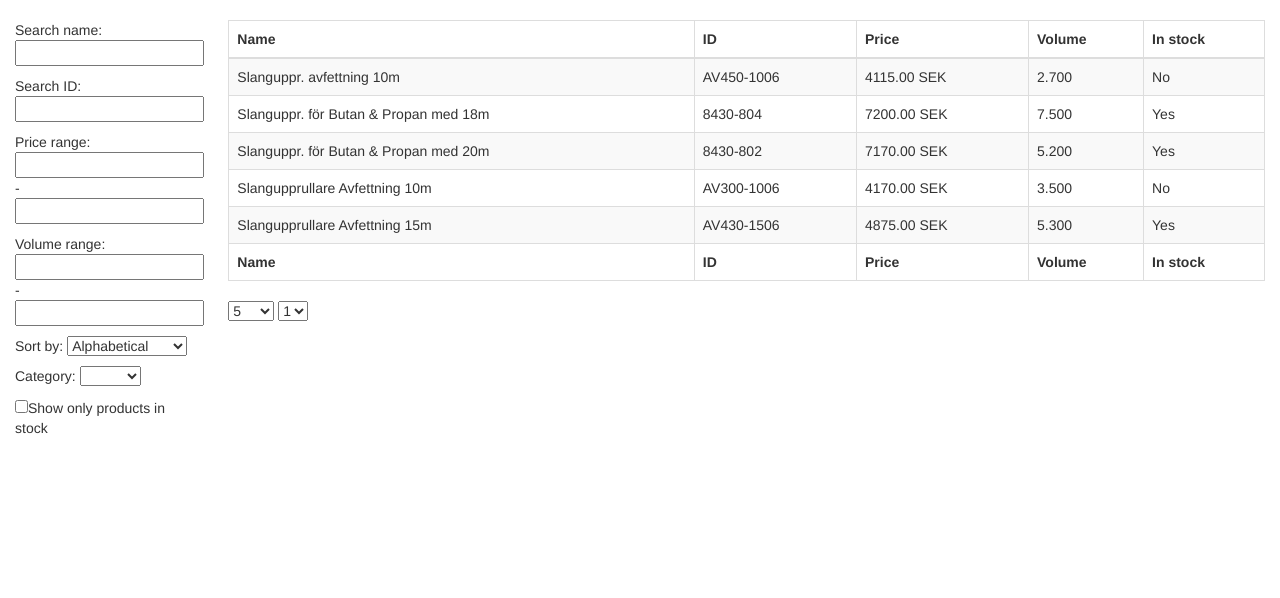
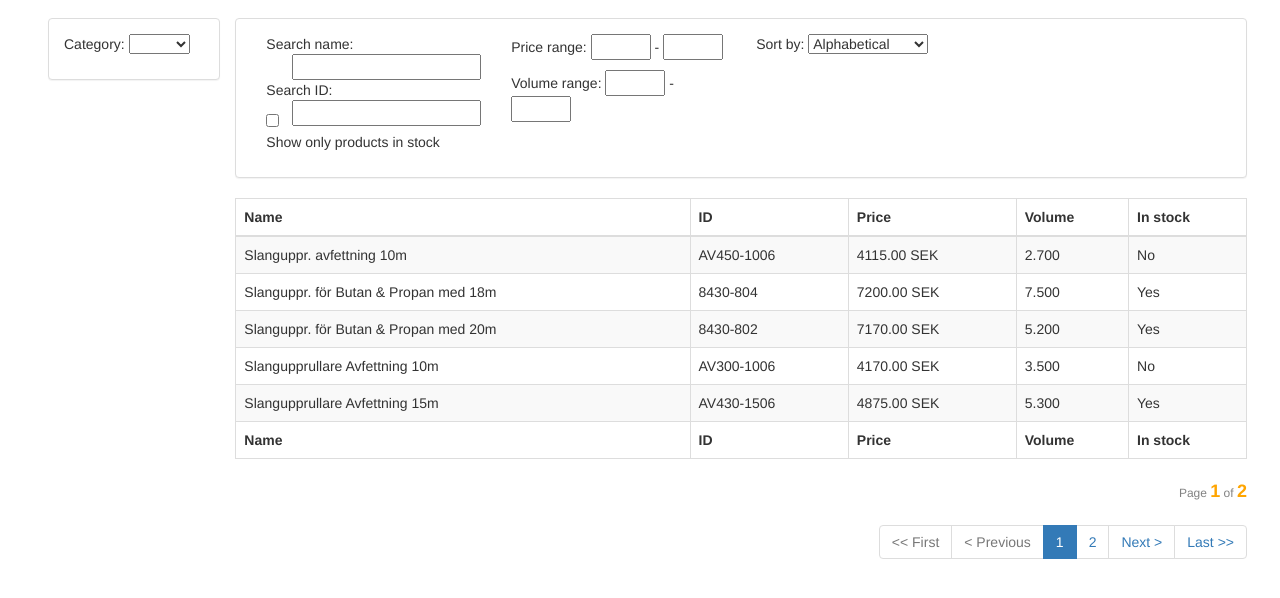
Before and after one commit to ClausX/frontend-assignment-gg, a website: page app/index.html in a window 1280 px wide. Drawn offline with nearby package versions, Linux system fonts and the light colour scheme.

Commit message:
Adds pagination and some styling

```diff
--- a/app/app.css
+++ b/app/app.css
@@ -6,7 +6,48 @@
   --gung-black-color: #000000;
 }
 body {
-  padding-top: 20px;
+  padding-top: 18px;
+  padding-right: 18px;
+  padding-left: 18px;
+}
+
+.pagination {
+  float: right;
+}
+
+.page-index {
+  float: right;
+  color: var(--gung-secondary-dark-color);
+  font-size: 12px;
+}
+
+.page-index span {
+  font-weight: bold;
+  color: var(--gung-accent-color);
+  font-size: 18px;
+}
+
+.page-item {
+  cursor: pointer;
+}
+
+.range-input input {
+  width: 60px;
+}
+
+.simple-input-group .simple-input{
+  float: right;
+}
+
+/* no-select css borrowed from stackoverflow */
+.no-select {
+  -webkit-touch-callout: none; /* iOS Safari */
+    -webkit-user-select: none; /* Safari */
+     -khtml-user-select: none; /* Konqueror HTML */
+       -moz-user-select: none; /* Firefox */
+        -ms-user-select: none; /* Internet Explorer/Edge */
+            user-select: none; /* Non-prefixed version, currently
+                                  supported by Chrome and Opera */
 }
 
 /* Spinner css borrowed from w3schools*/
--- a/app/product-list/product-list.component.js
+++ b/app/product-list/product-list.component.js
@@ -12,6 +12,7 @@ angular.
         self.productCategory = '';
         self.displayProducts = [];
         self.pages = [1];
+        self.currentPaginationPages = self.pages;
         self.orderProp = "name";
         self.pageNumber = 1;
         self.productsPerPage = "5";
@@ -23,15 +24,16 @@ angular.
         const getAlot = false;
 
         if (getAlot) {
-            window.getAlotOfCategories(response => {
+            window.getAlotOfCategories(response => { // This exists in order to try getAlotOfCategories and does its own thing
                 getProductIds(response).then(data => {
-                for (let i = 0; i < 10000; i++) {
-                    window.getRandomProduct(data[i], response => {
-                        self.allProducts.push(pushProductInfo(response));
-                        // TODO: Await all calls to getProduct and then do $apply
-                        $scope.$apply();
-                    });
-                }
+                    for (let i = 0; i < 1234; i++) {
+                        window.getRandomProduct(data[i], response => {
+                            self.allProducts.push(pushProductInfo(response));
+                            self.displayProducts.push(pushProductInfo(response));
+                            $scope.$apply();
+                        });
+                    }
+                    self.isLoading = false;
                 });
             });
         } else {
@@ -133,7 +135,58 @@ angular.
             }
         }
 
-        // Filters ______________________
+        function updateCurrentPaginationPages(currentPage) {
+            self.currentPaginationPages= [currentPage];
+            if (currentPage - 1 > 0) {
+                self.currentPaginationPages.unshift(currentPage-1);
+
+                if (currentPage - 2 > 0) {
+                    self.currentPaginationPages.unshift(currentPage-2);
+                }
+            }
+
+            if (currentPage + 1 <= self.pages.length) {
+                self.currentPaginationPages.push(currentPage+1);
+
+                if (currentPage + 2 <= self.pages.length){
+                    self.currentPaginationPages.push(currentPage+2);
+                }
+            }
+        }
+
+
+        self.onPaginationClick = function(action) {
+            if (typeof action === "string") { // These strings could be from an ENUM object or something
+                if (action === 'first') {
+                    action = 1;
+                } else if (action === 'previous') {
+                    stepPageNumber(-1);
+                } else if (action === 'next') {
+                    stepPageNumber(1);
+                } else if (action === 'last') {
+                    action = self.pages.length;
+                }
+            }
+            setPageNumber(action);
+        }
+
+        function setPageNumber(number) {
+            if (number <= 0) {
+                self.pageNumber = 1;
+            } else if (number <= self.pages.length) {
+                self.pageNumber = number;
+            }
+        }
+
+        function stepPageNumber(number) {
+            if (number < 0) {
+                setPageNumber(self.pageNumber-1);
+            } else {
+                setPageNumber(self.pageNumber+1);
+            }
+        }
+
+        // Filters & table controllers __
 
         self.filterPrice = function(product) { // TODO: Refactor
             let maxPrice = self.maxPrice ? self.maxPrice : Number.MAX_SAFE_INTEGER;
@@ -184,5 +237,17 @@ angular.
                 updateDisplayProducts(newValue);
             }
         });
+
+        $scope.$watch('$ctrl.pages', (newValue, oldValue) => {
+            if (newValue != oldValue) {
+                updateCurrentPaginationPages(self.pageNumber);
+            }
+        });
+
+        $scope.$watch('$ctrl.pageNumber', (newValue, oldValue) => {
+            if (newValue != oldValue) {
+                updateCurrentPaginationPages(self.pageNumber);
+            }
+        });
     }]
   });
--- a/app/product-list/product-list.template.html
+++ b/app/product-list/product-list.template.html
@@ -1,31 +1,54 @@
 <div class="container-fluid">
-    <div class="row">
     <div class="col-md-2">
+        <div class="panel panel-default">
+            <div class="panel-body">
+                <p>
+                    Category:
+                    <select ng-model="$ctrl.productCategory">
+                        <option ng-repeat="category in $ctrl.productCategories">{{category}}</option>
+                    </select>
+                </p>
+            </div>
+        </div>
+    </div>
+    <div ng-if="$ctrl.isLoading" class="spinner"></div>
+    <div class="col-md-10">
+        <div class="row panel panel-default">
+            <div class="panel-body">
                 <!--TODO: Make this a component?-->
-            <p>
+                <div class="col-md-3">
+                    <p class="simple-input-group">
                         Search name:
-            <input ng-model="$ctrl.nameQuery">
+                        <input class="simple-input" ng-model="$ctrl.nameQuery">
+                    </p>
+
+                    <p class="simple-input-group">
+                        Search ID:
+                        <input class="simple-input" ng-model="$ctrl.idQuery">
                     </p>
 
                     <p>
-                Search ID:
-                <input ng-model="$ctrl.idQuery">
+                        <input type="checkbox" ng-model="$ctrl.filterInStock" ng-false-value="">Show only products in stock</input>
                     </p>
+                </div>
 
-            <p> <!-- TODO: implement some kind of slider. Make a component?-->
+                <div class="col-md-3">
+                    <p class="range-input"> <!-- TODO: implement some kind of slider. Make a component?-->
                         Price range:
                         <input ng-model="$ctrl.minPrice">
                         -
                         <input ng-model="$ctrl.maxPrice">
                     </p>
 
-            <p> <!-- TODO: implement some kind of slider. Make a component?-->
+                    <p class="range-input"> <!-- TODO: implement some kind of slider. Make a component?-->
                         Volume range:
                         <input ng-model="$ctrl.minVolume">
                         -
                         <input ng-model="$ctrl.maxVolume">
                     </p>
+                </div>
 
+                <div class="col-md-6">
                     <p>
                         Sort by:
                         <select ng-model="$ctrl.orderProp">
@@ -34,22 +57,12 @@
                             <option value="price">Cheapest</option>
                         </select>
                     </p>
-            <p>
-                Category:
-                <select ng-model="$ctrl.productCategory">
-                    <option ng-repeat="category in $ctrl.productCategories">{{category}}</option>
-                </select>
-            </p>
-
-            <p>
-                <input type="checkbox" ng-model="$ctrl.filterInStock" ng-false-value="">Show only products in stock</input>
-            </p>
-
                 </div>
-        <div ng-if="$ctrl.isLoading" class="spinner"></div>
-        <div class="col-md-10">
+            </div>
+        </div>
         <!--TODO: Make this a component?-->
         <div  ng-if="!$ctrl.isLoading">
+            <div class="row">
                 <table id="dtBasicExample" class="table table-striped table-bordered table-sm" cellspacing="0" width="100%">
                     <thead>
                         <tr>
@@ -94,15 +107,43 @@
                         </tr>
                     </tfoot>
                 </table>
-                <select ng-model="$ctrl.productsPerPage"> <!-- TODO: ng-repeat on array-->
-                    <option>5</option>
-                    <option>10</option>
-                    <option>50</option>
-                    <option>100</option>
-                </select>
-                <!-- TODO: ng-repeat on $ctrl.products.length, but "up to 5" or something. Next, prev, first, last-->
-                <!-- It seems weird not to be able to do "for i from 1 to 10", or something-->
-                <select ng-model="$ctrl.pageNumber" ng-options="x for x in $ctrl.pages"></select>
+            </div >
+
+            <div class="row">
+                <span class="page-index">Page <span>{{$ctrl.pageNumber}}</span> of <span>{{$ctrl.pages.length}}</span></span>
+            </div>
+
+            <div class="row">
+                <!-- Could easily be a separate component-->
+                <nav aria-label="Page navigation example">
+                    <ul class="pagination">
+                        <li class="page-item" ng-class="{disabled: $ctrl.pageNumber === 1}">
+                            <a class="page-link no-select" ng-click="$ctrl.onPaginationClick('first')">
+                                << First
+                            </a>
+                        </li>
+                        <li class="page-item" ng-class="{disabled: $ctrl.pageNumber === 1}">
+                            <a class="page-link no-select" ng-click="$ctrl.onPaginationClick('previous')">
+                                < Previous
+                            </a>
+                        </li>
+                        <li ng-repeat="page in $ctrl.currentPaginationPages" ng-class="{active: page === $ctrl.pageNumber}" class="page-item">
+                            <a class="page-link no-select" ng-click="$ctrl.onPaginationClick(page)">
+                                {{page}}
+                            </a>
+                        </li>
+                        <li class="page-item" ng-class="{disabled: $ctrl.pageNumber === $ctrl.pages.length}">
+                            <a class="page-link no-select" ng-click="$ctrl.onPaginationClick('next')">
+                                Next >
+                            </a>
+                        </li>
+                        <li class="page-item" ng-class="{disabled: $ctrl.pageNumber === $ctrl.pages.length}">
+                            <a class="page-link no-select" ng-click="$ctrl.onPaginationClick('last')">
+                                Last >>
+                            </a>
+                        </li>
+                    </ul>
+                </nav>
             </div>
         </div>
     </div>
```
Lines whose indentation alone changed are shown as unchanged.
